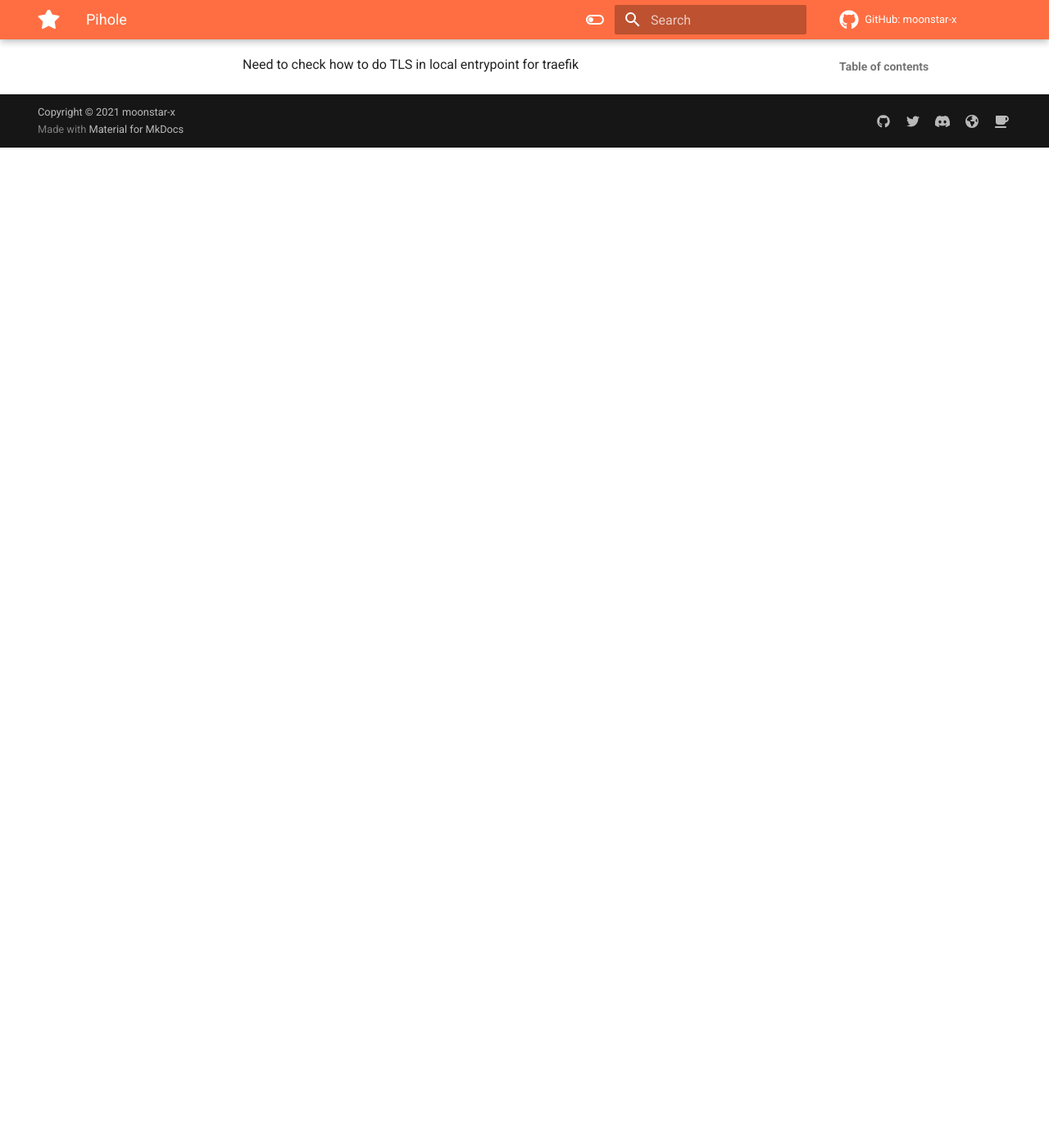
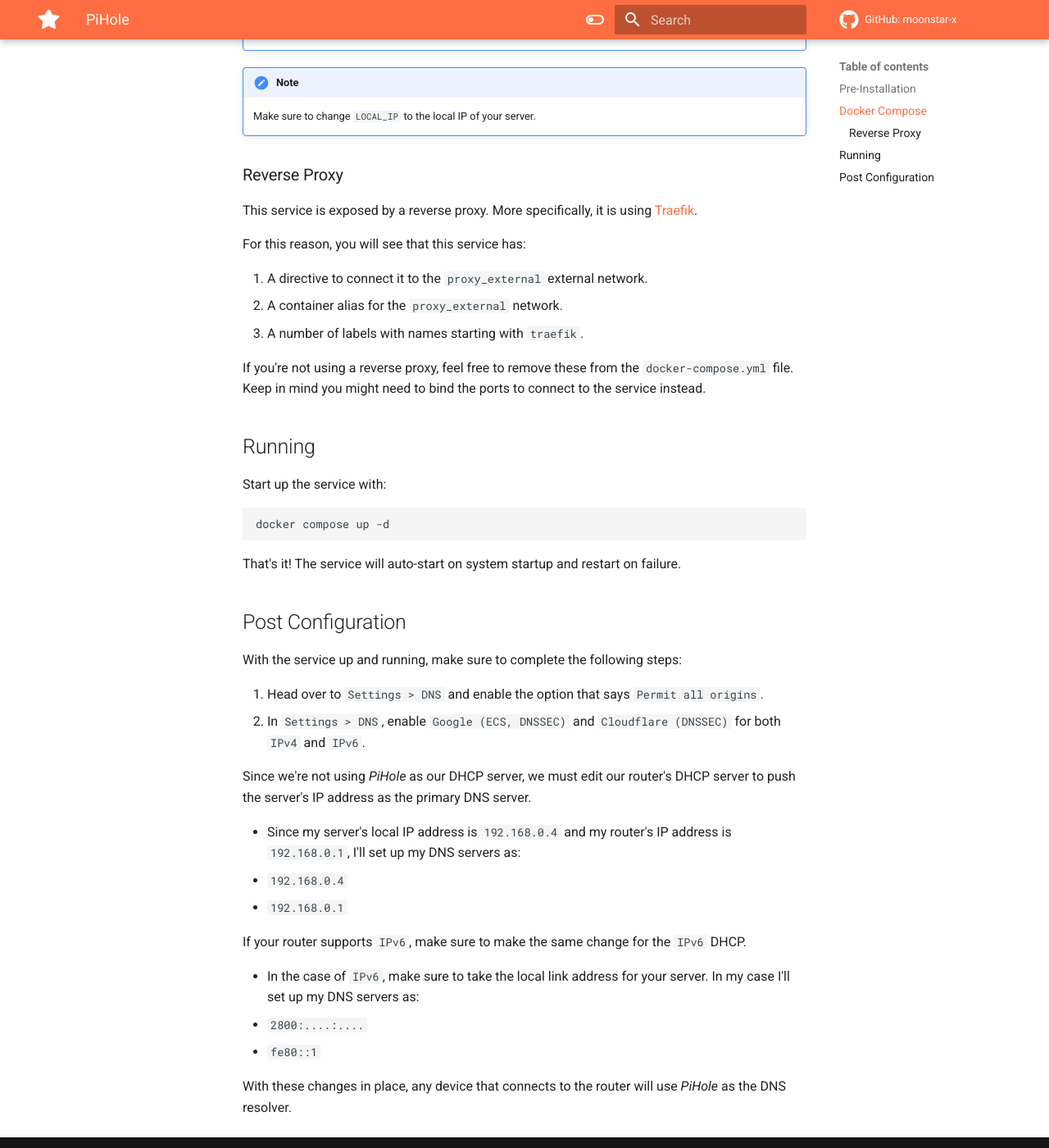
Before and after one commit to moonstar-x/server-setup, an MkDocs documentation site: the page built from docs/linux/services/networking/pihole.md, in a window 1280 px wide and 1400 px high, scrolled down 1342 px. Shown: the whole window at 82% size. Built offline with MkDocs 1.6.1 and Material for MkDocs 9.7.7, drawn with Linux system fonts in a browser that asks for light colours; before the commit the page ends 1522 px from its top, so only the background shows below that; some of the changed text lies outside the part shown.

Commit message:
Added pihole.

````diff
--- a/docs/linux/services/networking/pihole.md
+++ b/docs/linux/services/networking/pihole.md
@@ -1,3 +1,21 @@
+# PiHole
+
+[PiHole](https://pi-hole.net/) is a DNS server that can be used primarily as a network wide ad blocker, as well as local DNS for custom queries.
+
+There is an official image for this service that we'll use: [pihole/pihole](https://hub.docker.com/r/pihole/pihole).
+
+## Pre-Installation
+
+We'll create a folder in the main user's home where all the service's data will be saved.
+
+```bash
+mkdir ~/services/networking/pihole
+```
+
+## Docker Compose
+
+*PiHole* will be run using *Docker Compose*. The content of the `docker-compose.yml` file is as follows:
+
 ```yaml
 services:
   dns:
@@ -18,8 +36,8 @@ services:
       - ./dnsmasq:/etc/dnsmasq.d
     environment:
       TZ: America/Guayaquil
-      WEBPASSWORD: '031688'
-      FTLCONF_LOCAL_IPV4: 192.168.100.4
+      WEBPASSWORD: PASSWORD
+      FTLCONF_LOCAL_IPV4: LOCAL_IP
       VIRTUAL_HOST: dns.home.arpa
     labels:
       traefik.enable: true
@@ -34,9 +52,15 @@ networks:
     external: true
 ```
 
+!!! note
+    Make sure to change `PASSWORD` to a custom secret value.
+
+!!! note
+    Make sure to change `LOCAL_IP` to the local IP of your server.
+
 ### Reverse Proxy
 
-This service is exposed by a reverse proxy. More specifically, it is using [Traefik](./traefik.md).
+This service is exposed by a reverse proxy. More specifically, it is using [Traefik](../networking/traefik.md).
 
 For this reason, you will see that this service has:
 
@@ -47,16 +71,33 @@ For this reason, you will see that this service has:
 If you're not using a reverse proxy, feel free to remove these from the `docker-compose.yml` file.
 Keep in mind you might need to bind the ports to connect to the service instead.
 
+## Running
 
-Settings > DNS > Permit all origins
-Enable Google and Cloudflare ipv4 and ipv6 DNS servers
-Add local DNS as `home.arpa` to point to local ipv4
-Go into router settings and change DNS to be your server IP, in my case, `192.168.100.4` and `192.168.100.1`
-If you have IPv6, make sure to do the same, in my case `device:ip:address:v6` and `fe80::1`
+Start up the service with:
 
-Now all devices can enjoy PiHole.
+```bash
+docker compose up -d
+```
 
+That's it! The service will auto-start on system startup and restart on failure.
 
----
+## Post Configuration
 
-Need to check how to do TLS in local entrypoint for traefik
+With the service up and running, make sure to complete the following steps:
+
+1. Head over to `Settings > DNS` and enable the option that says `Permit all origins`.
+2. In `Settings > DNS`, enable `Google (ECS, DNSSEC)` and `Cloudflare (DNSSEC)` for both `IPv4` and `IPv6`.
+
+Since we're not using *PiHole* as our DHCP server, we must edit our router's DHCP server to push the server's IP address as the primary DNS server.
+
+- Since my server's local IP address is `192.168.0.4` and my router's IP address is `192.168.0.1`, I'll set up my DNS servers as:
+  - `192.168.0.4`
+  - `192.168.0.1`
+
+If your router supports `IPv6`, make sure to make the same change for the `IPv6` DHCP.
+
+- In the case of `IPv6`, make sure to take the local link address for your server. In my case I'll set up my DNS servers as:
+  - `2800:....:....`
+  - `fe80::1`
+
+With these changes in place, any device that connects to the router will use *PiHole* as the DNS resolver.
````
